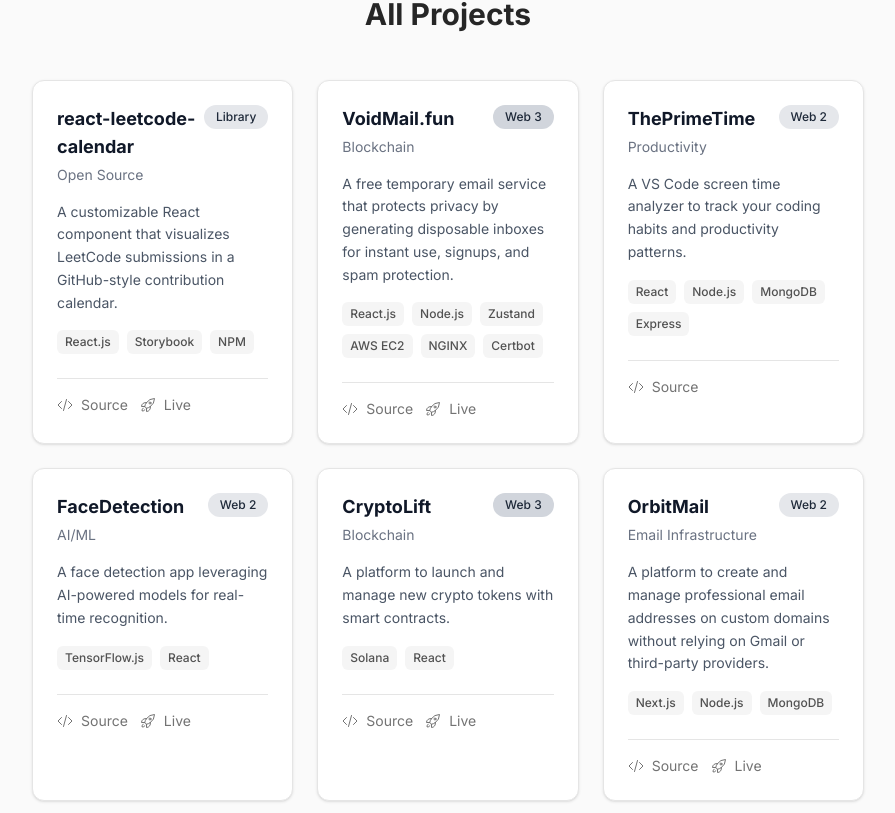
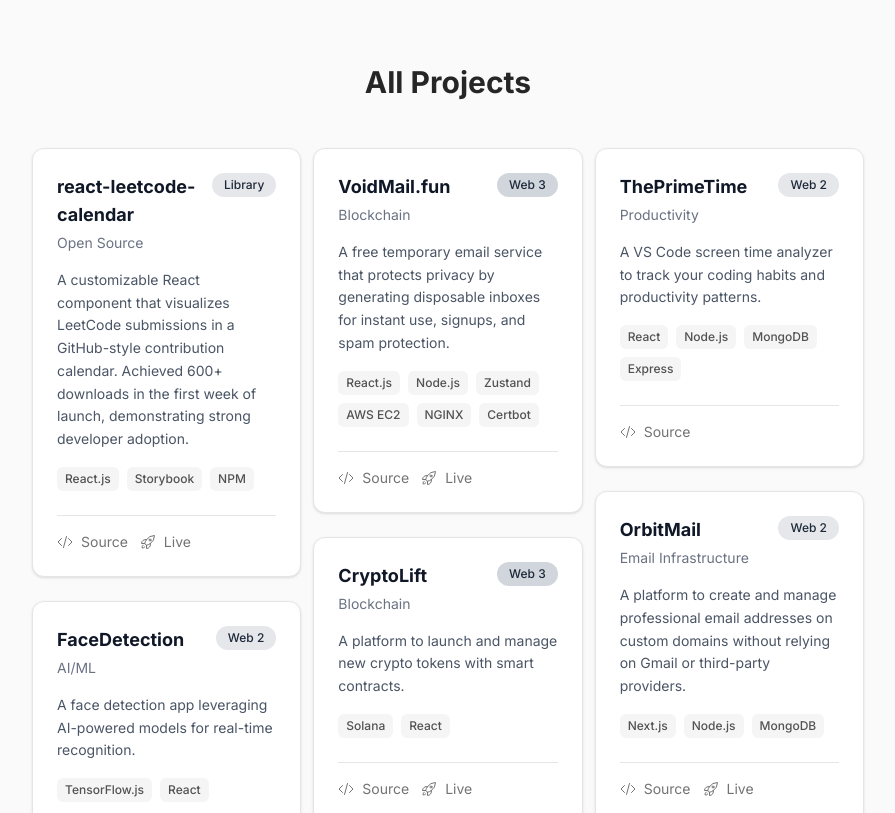
Before and after one commit to saurabhhh777/BunnysPortfolio, a Next.js app in the folder frontend/: page / in a window 1280 px wide. Shown: the part 2567-3380 px from the top of the page, without its empty margins (192-1087 px from the left). Built offline with nearby package versions, Linux system fonts and the light colour scheme.

Commit message:
feat: Add Pinterest-style masonry layout for All Projects section and update react-leetcode-calendar description with download stats

```diff
--- a/frontend/package.json
+++ b/frontend/package.json
@@ -20,6 +20,7 @@
     "react-dom": "19.1.0",
     "react-github-calendar": "^4.5.9",
     "react-icons": "^5.5.0",
+    "react-masonry-css": "^1.0.16",
     "zustand": "^5.0.7"
   },
   "devDependencies": {
--- a/frontend/src/app/globals.css
+++ b/frontend/src/app/globals.css
@@ -73,4 +73,26 @@
       transform: translateY(0);
     }
   }
+
+  /* Masonry Grid Styles */
+  .my-masonry-grid {
+    display: flex;
+    margin-left: -12px; /* gutter size offset */
+    width: auto;
+  }
+
+  .my-masonry-grid_column {
+    padding-left: 12px; /* gutter size */
+    background-clip: padding-box;
+  }
+
+  /* Optional: different gutter size on mobile */
+  @media (max-width: 800px) {
+    .my-masonry-grid {
+      margin-left: -8px; /* gutter size offset */
+    }
+    .my-masonry-grid_column {
+      padding-left: 8px; /* gutter size */
+    }
+  }
 }
--- a/frontend/src/app/page.tsx
+++ b/frontend/src/app/page.tsx
@@ -5,6 +5,7 @@
 import clsx from 'clsx';
 import GitHubCalendarWrapper from './components/GitHubCalendar';
 import { track } from '@vercel/analytics';
+import Masonry from 'react-masonry-css';
 
 export default function Home() {
   const projects = [
@@ -13,7 +14,7 @@
       repo: "https://github.com/saurabhhh777/react-leetcode-calendar",
       site: "https://www.npmjs.com/package/react-leetcode-calendar",
       docs: "https://react-leetcode-calendar-docs.vercel.app/?path=/docs/react-leetcode-calendar-leetcodecalendar--docs",
-      description: "A customizable React component that visualizes LeetCode submissions in a GitHub-style contribution calendar.",
+      description: "A customizable React component that visualizes LeetCode submissions in a GitHub-style contribution calendar. Achieved 600+ downloads in the first week of launch, demonstrating strong developer adoption.",
       techStack: ["React.js", "Storybook", "NPM"],
       type: "Library",
       featured: true,
@@ -482,11 +483,19 @@
         {/* All Projects Section */}
         <section className="container-custom py-16">
           <h2 className="text-3xl font-bold mb-12 text-center animate-fade-in">All Projects</h2>
-          <div className="grid grid-cols-1 md:grid-cols-2 lg:grid-cols-3 gap-6">
+          <Masonry
+            breakpointCols={{
+              default: 3,
+              1100: 2,
+              700: 1
+            }}
+            className="my-masonry-grid"
+            columnClassName="my-masonry-grid_column"
+          >
             {projects.map((project, index) => (
               <div
                 key={index}
-                className="group bg-white dark:bg-[#1A1A1A] rounded-xl p-6 shadow-sm border border-[#E5E5E5] dark:border-[#404040] hover:shadow-xl transition-all duration-300 animate-fade-in hover:-translate-y-1 hover:scale-105"
+                className="group bg-white dark:bg-[#1A1A1A] rounded-xl p-6 shadow-sm border border-[#E5E5E5] dark:border-[#404040] hover:shadow-xl transition-all duration-300 animate-fade-in hover:-translate-y-1 hover:scale-105 mb-6"
                 style={{ animationDelay: `${index * 0.05}s` }}
               >
                 <div className="flex justify-between items-start mb-4">
@@ -521,6 +530,7 @@
                     href={project.repo}
                     target="_blank"
                     rel="noopener noreferrer"
+                    onClick={() => track('project_click', { projectName: project.name, projectType: project.type, action: 'source' })}
                     className="flex items-center gap-2 text-sm text-[#737373] dark:text-[#A3A3A3] hover:text-[#525252] dark:hover:text-[#D4D4D4] transition-colors"
                   >
                     <CodeBracketIcon className="w-4 h-4" />
@@ -531,6 +541,7 @@
                       href={project.site}
                       target="_blank"
                       rel="noopener noreferrer"
+                      onClick={() => track('project_click', { projectName: project.name, projectType: project.type, action: 'live' })}
                       className="flex items-center gap-2 text-sm text-[#737373] dark:text-[#A3A3A3] hover:text-[#525252] dark:hover:text-[#D4D4D4] transition-colors"
                     >
                       <RocketLaunchIcon className="w-4 h-4" />
@@ -540,7 +551,7 @@
                 </div>
               </div>
             ))}
-          </div>
+          </Masonry>
         </section>
 
         {/* Contact Section */}
```
Also changed, not shown: 1 other file (tests, documents, lock files or other folders).
